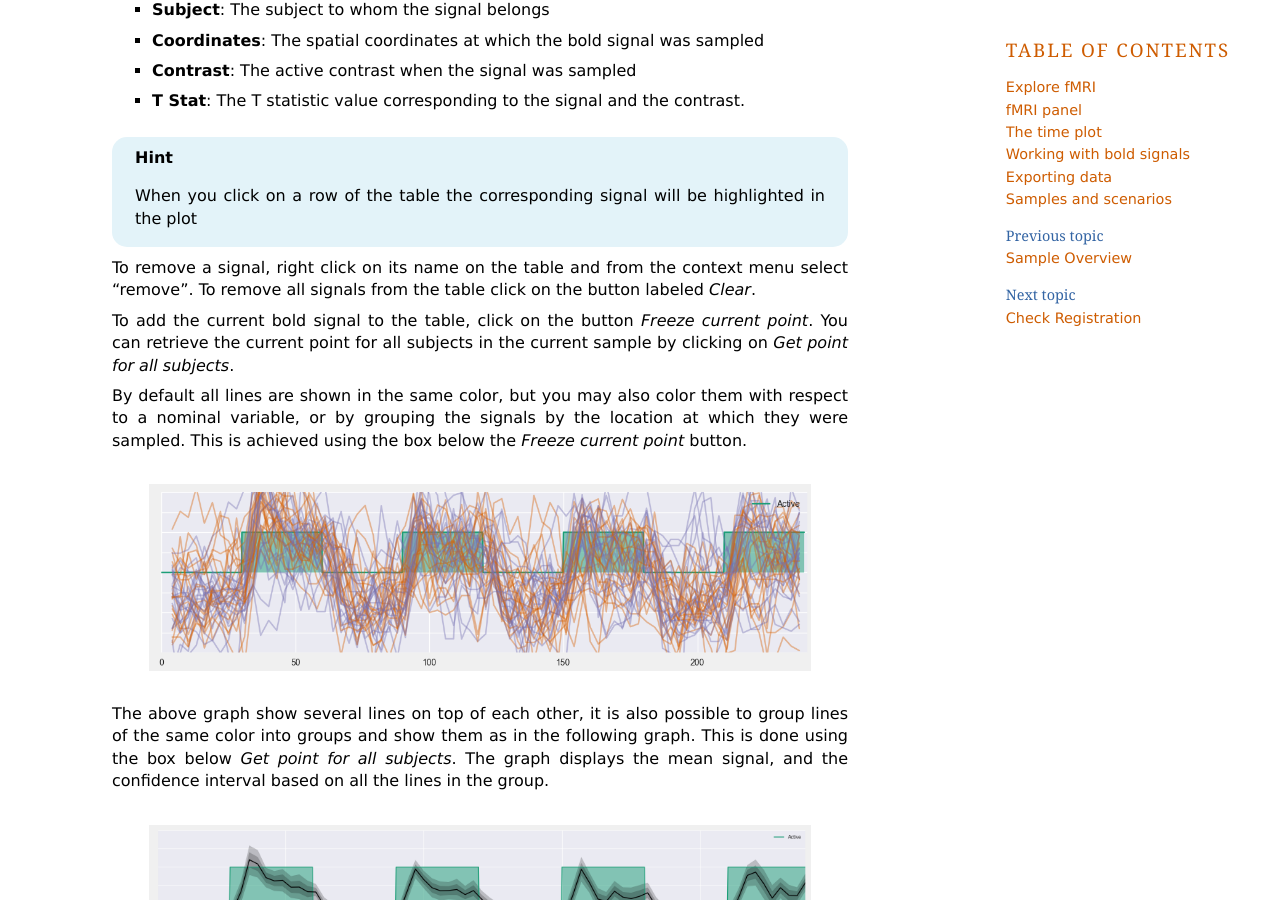
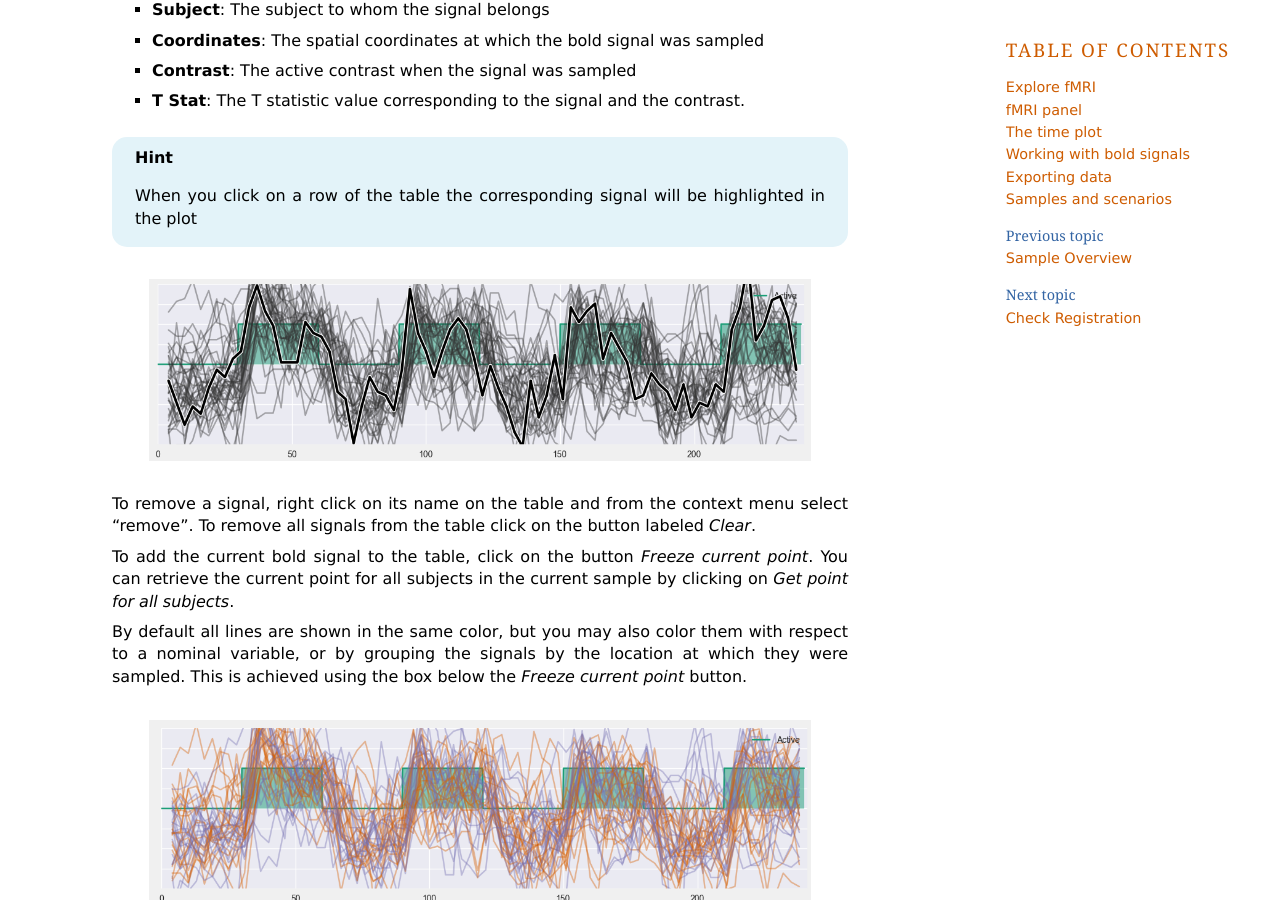
Before and after one commit to diego0020/braviz-app, a Sphinx documentation site: the page built from sphinx_doc/source/graphical/fmri_explore.rst, in a window 1280 px wide and 900 px high, scrolled down 2501 px. Built offline with Sphinx 7.4.7, drawn with Linux system fonts in a browser that asks for light colours.

Commit message:
highlighted signal in fmri explore documentation

```diff
--- a/sphinx_doc/source/graphical/fmri_explore.rst
+++ b/sphinx_doc/source/graphical/fmri_explore.rst
@@ -64,6 +64,11 @@ which will be shown on the table labeled *frozen points*. The table has the foll
 .. hint::
     When you click on a row of the table the corresponding signal will be highlighted in the plot
 
+.. image:: images/fmri/fmri_highlighted.png
+    :align: center
+    :width: 90%
+    :alt: A highlighted signal
+
 To remove a signal, right click on its name on the table and from the context menu select "remove". To remove all
 signals from the table click on the button labeled *Clear*.
 
```
Also changed, not shown: sphinx_doc/source/graphical/images/fmri/fmri_highlighted.png (added).
